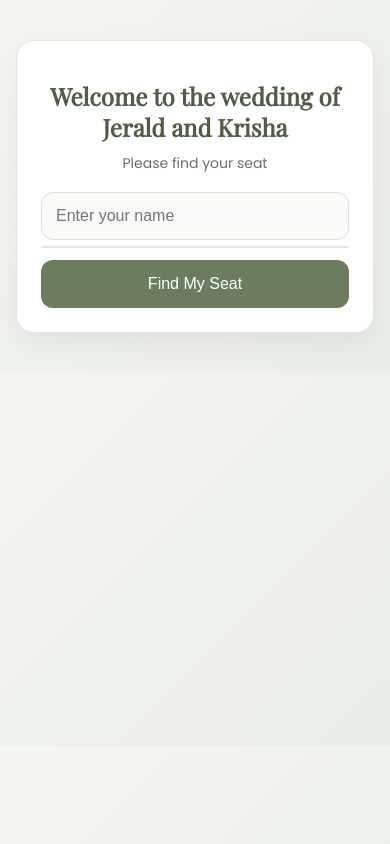
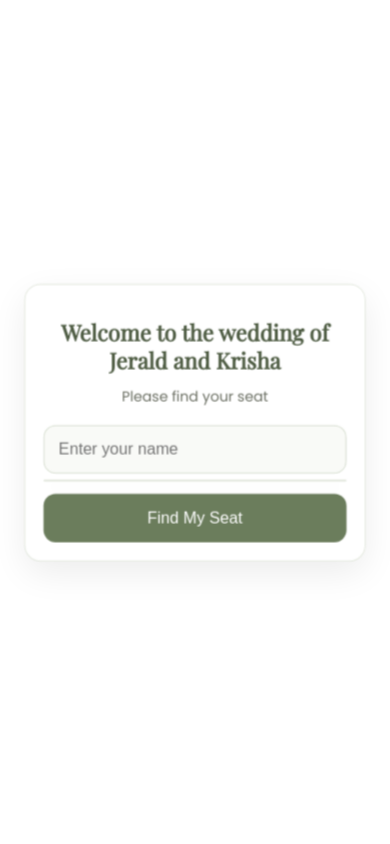
Before and after one commit to josepaolosdg/wedding-seat-app, a Flask app: page / in a window 390 px wide. Run offline with Flask 3, Linux system fonts and the light colour scheme.

Commit message:
Made it mobile responsive and bigger on mobile view

```diff
--- a/static/style.css
+++ b/static/style.css
@@ -5,22 +5,42 @@
 body {
     margin: 0;
     font-family: 'Poppins', sans-serif;
-    background: linear-gradient(135deg, #f4f6f2, #e8ede5);
-    color: #3e433a;
-    -webkit-font-smoothing: antialiased;
-    padding: env(safe-area-inset-top) 16px env(safe-area-inset-bottom);
+    color: var(--text);
+    background: var(--bg);
+
+    min-height: 100vh;
+
+    display: flex;
+    align-items: center;
+    justify-content: center;
+
+    padding: 16px;
+
+    position: relative;
+    overflow-x: hidden;
 }
 
 /* CONTAINER */
-.container {
+.card, .container {
+    position: relative;
+    z-index: 1;
+
     width: 100%;
-    max-width: 420px;
-    margin: 40px auto;
-    padding: 24px;
-    background: #ffffff;
-    border-radius: 18px;
-    box-shadow: 0 10px 30px rgba(0,0,0,0.06);
+    max-width: 520px; /* 👈 bigger than before */
+
+    padding: 28px;
+
+    background: rgba(255,255,255,0.92);
+    border: 1px solid var(--border);
+    border-radius: 20px;
+
+    box-shadow: 0 12px 35px rgba(0,0,0,0.08);
+
     text-align: center;
+
+    backdrop-filter: blur(6px);
+
+    animation: fadeIn 0.5s ease-in-out;
 }
 
 /* TYPOGRAPHY */
@@ -134,9 +154,10 @@ h2 {
 
 /* TABLET */
 @media (min-width: 768px) {
-    .container {
-        margin: 80px auto;
-        padding: 32px;
+    .card, .container {
+        width: 92vw;        /* 👈 almost full screen */
+        max-width: 520px;
+        transform: scale(1.03); /* 👈 subtle enlargement */
     }
 
     h1 {
@@ -154,3 +175,29 @@ h2 {
         max-width: 480px;
     }
 }
+
+@media (max-width: 480px) {
+    .card, .container {
+        width: calc(100% - 20px);
+        margin: 14px auto;
+        padding: 18px;
+        border-radius: 16px;
+        transform: scale(1.01);
+    }
+
+    h1 {
+        font-size: 22px;
+    }
+
+    h2 {
+        font-size: 30px;
+    }
+}
+
+@media (max-width: 380px) {
+    .card, .container {
+        width: 94vw;
+        transform: scale(1.02);
+        padding: 22px;
+    }
+}
```
